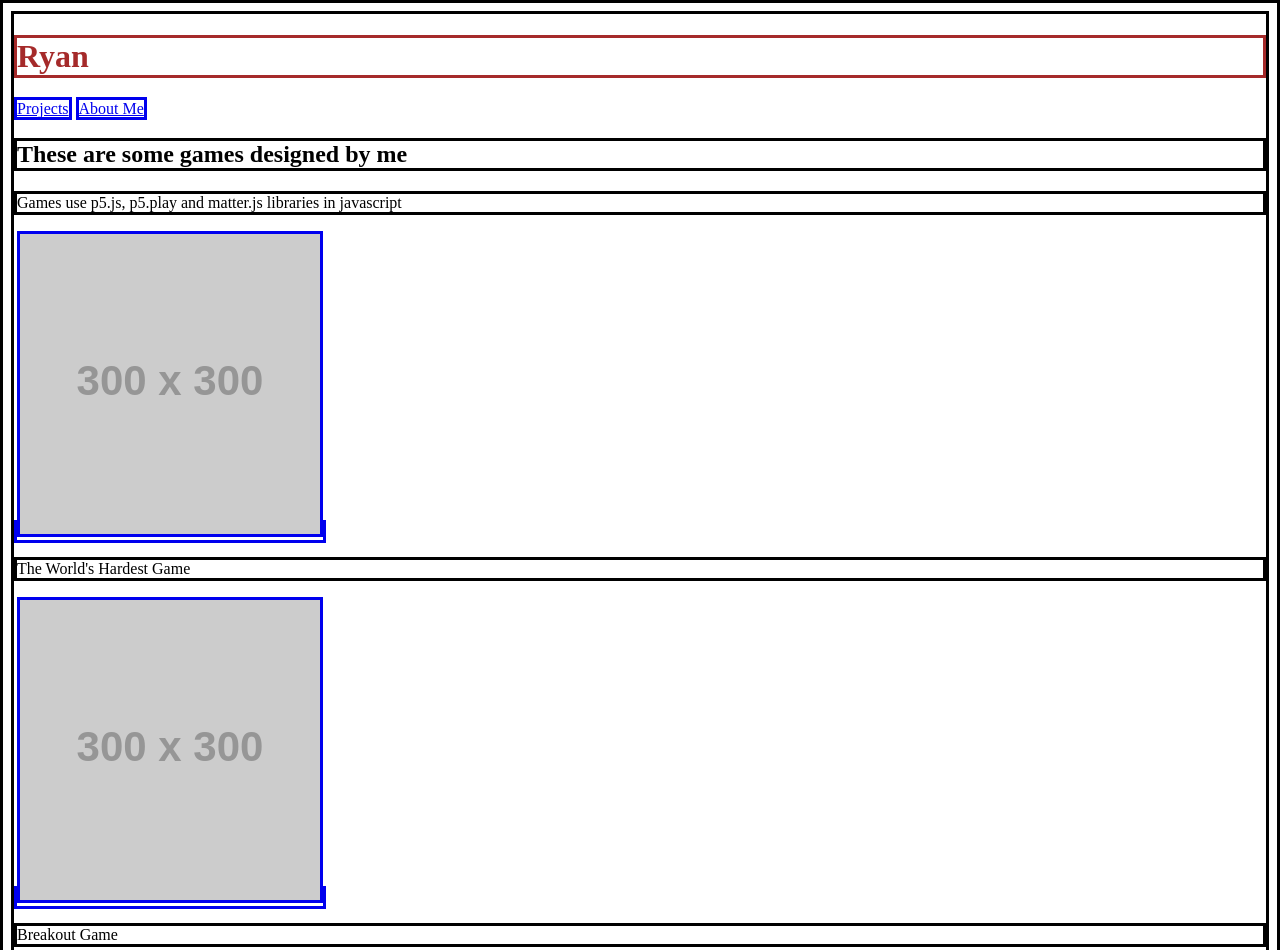
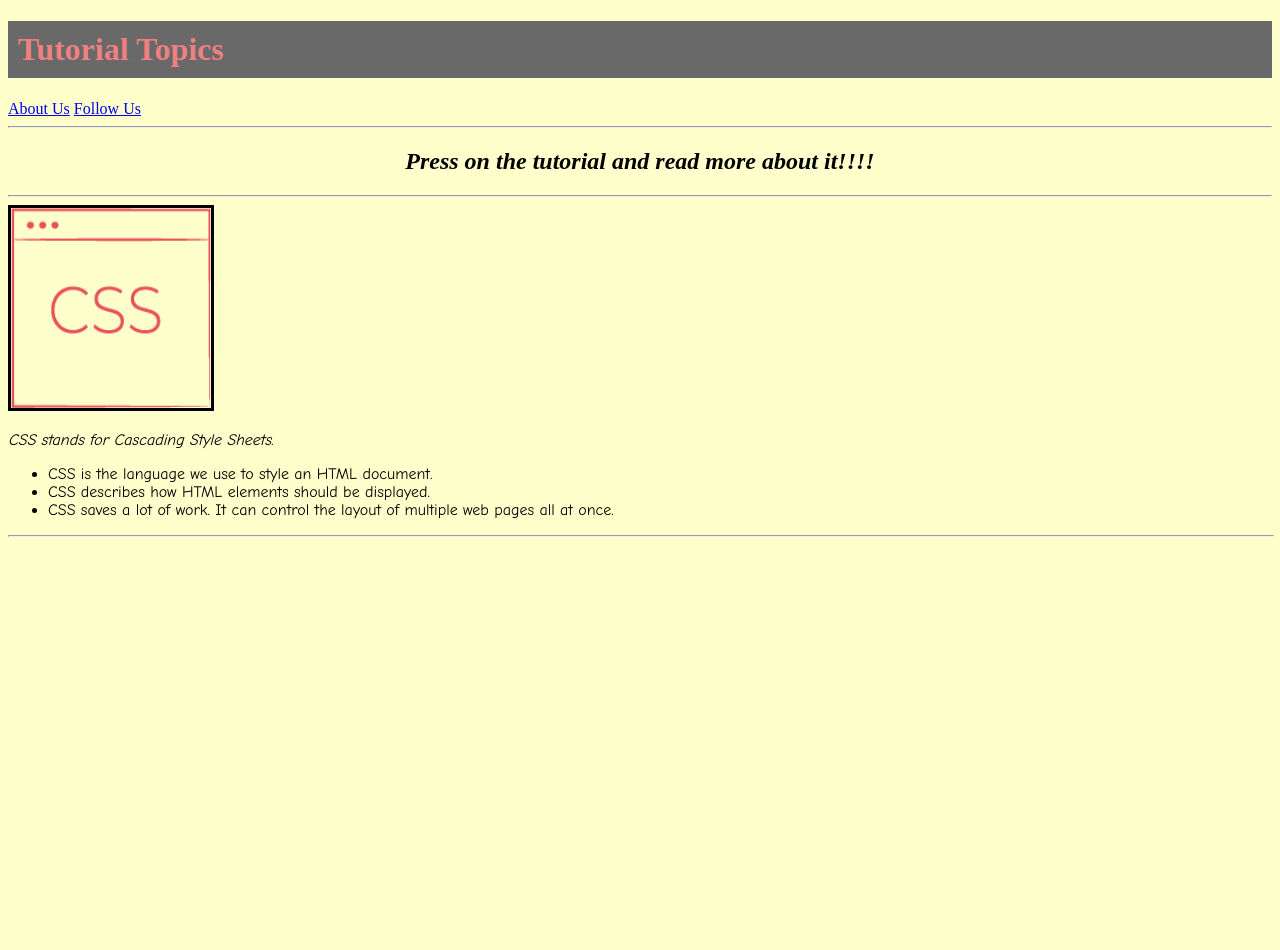
Before and after one commit to Ryan9876543/Project-49, a plain HTML site: page index.html in a window 1280 px wide. Shown: the top 950 px of the page. After the commit the page ends 800 px from the top, so only its background shows below. Drawn offline with Linux system fonts and the light colour scheme; placeholder pictures from the web are drawn by us.

Commit message:
Add files via upload

```diff
--- a/index.html
+++ b/index.html
@@ -1,44 +1,89 @@
-<!DOCTYPE HTML>
-<html>
+<!DOCTYPE html>
+<html lang="en">
 <head>
-        <title>My Portfolio page</title>
+    <title>Tutorials Hub-1</title>
     <style>
-            h1 {
-                color: brown;
+        h1{
+            color: lightcoral;
+            border: 10px solid dimgray;
+            background-color: dimgrey;
         }
-
-            * {
-                border: solid;
+        body{
+            background-color: #ffffcc;
+        }
+        img{
+            border: 3px solid black;
+        }
+        p{
+            font-family: comic sans ms;
+            font-weight: italic;
+        }
+        ol,ul{
+            font-family: comic sans ms;
         }
     </style>
 </head>
+<body>
+    <h1>Tutorial Topics</h1>
 
-    <body>
-        <h1>Ryan</h1>
-        <a href="index.html">Projects</a>
-        <a href="aboutme.html">About Me</a>
 
-        <h2>These are some games designed by me</h2>
-        <p>Games use p5.js, p5.play and matter.js libraries in javascript</p>
 
-        <a href = "https://editor.p5js.org/whitehatjr/present/ePJrHCACM"><img src="https://via.placeholder.com/300"/></a>
-        <p>The World's Hardest Game</p>
+    <!-- uncomment the correct output for the anchor tag-->
 
-        <a href = "#"><img src="https://via.placeholder.com/300"/></a>
-        <p>Breakout Game</p>
+     <a href ="about.html"> About Us</a>
+    <a href="followus.html"> Follow Us</a>
 
-        <a href = "#"><img src="https://via.placeholder.com/300"/></a>
-        <p>T-rex Runner</p>
+    <!-- <a ="about.html"> About Us</a>
+    <a ="followus.html"> Follow Us</a> -->
 
-        <a href = "#"><img src="https://via.placeholder.com/300"/></a>
-        <p>Pirates Invasion</p>
+    <!-- <a :"about.html"> About Us</a>
+    <a :"followus.html"> Follow Us</a> -->
 
-        <a href = "#"><img src="https://via.placeholder.com/300"/></a>
-        <p></p>
+    <!-- <href ="about.html"> About Us</a>
+    <href="followus.html"> Follow Us</a> -->
 
-        <a href="#"><img src="fb.png" width=50 height=50/></a>
-        <a href="#"><img src="insta.png" width=50 height=50/></a>
-        <a href="#"><img src="youtube.png" width=50 height=50/></a>
+
+    <hr>
+   <p><h2><i><b><center>Press on the tutorial and read more about it!!!!</center></b> </i></h3></p>
+    <hr>
+
+
+
+
+
+
+
+    <a href="https://developer.mozilla.org/en-US/docs/Web/CSS">
+
+    <!-- uncomment the code for displaying the image-->
+
+    <!-- <img src="css.png" width="200px" height="200px"> -->
+    <img src="images/css.png" width="200px" height="200px">
+    <!-- <img src:"images/css.png" width="200px" height="200px"> -->
+    <!-- <img src:"css.png" width="200px" height="200px"> -->
+
+
+
+
+</a>
+    <p><i>CSS stands for Cascading Style Sheets.</i></p>
+    <ul>
+        <li>CSS is the language we use to style an HTML document.</li>
+        <li>CSS describes how HTML elements should be displayed.</li>
+        <li>CSS saves a lot of work. It can control the layout of multiple web pages all at once.</li>
+    </ul>
+
+
+
+
+ <!-- uncomment the code for adding a horizontal line. -->
+     <hr width =100%>
+    <!-- <hr width =1> -->
+    <!-- <hr width :100%> -->
+    <!-- <hr width =10> -->
+
+
+
 
 </body>
 </html>
```
Also changed, not shown: about.html (added, +1 -0 lines), followus.html (added, +1 -0 lines), images/bootstrap.png (added), images/code-org.png (added), images/css.png (added), images/firebase.png (added), images/html.png (added), images/javascript.png (added), images/p5Js.png (added), images/php.png (added), images/python.png (added), images/reactNative.png (added). Lines whose indentation alone changed are shown as unchanged.
